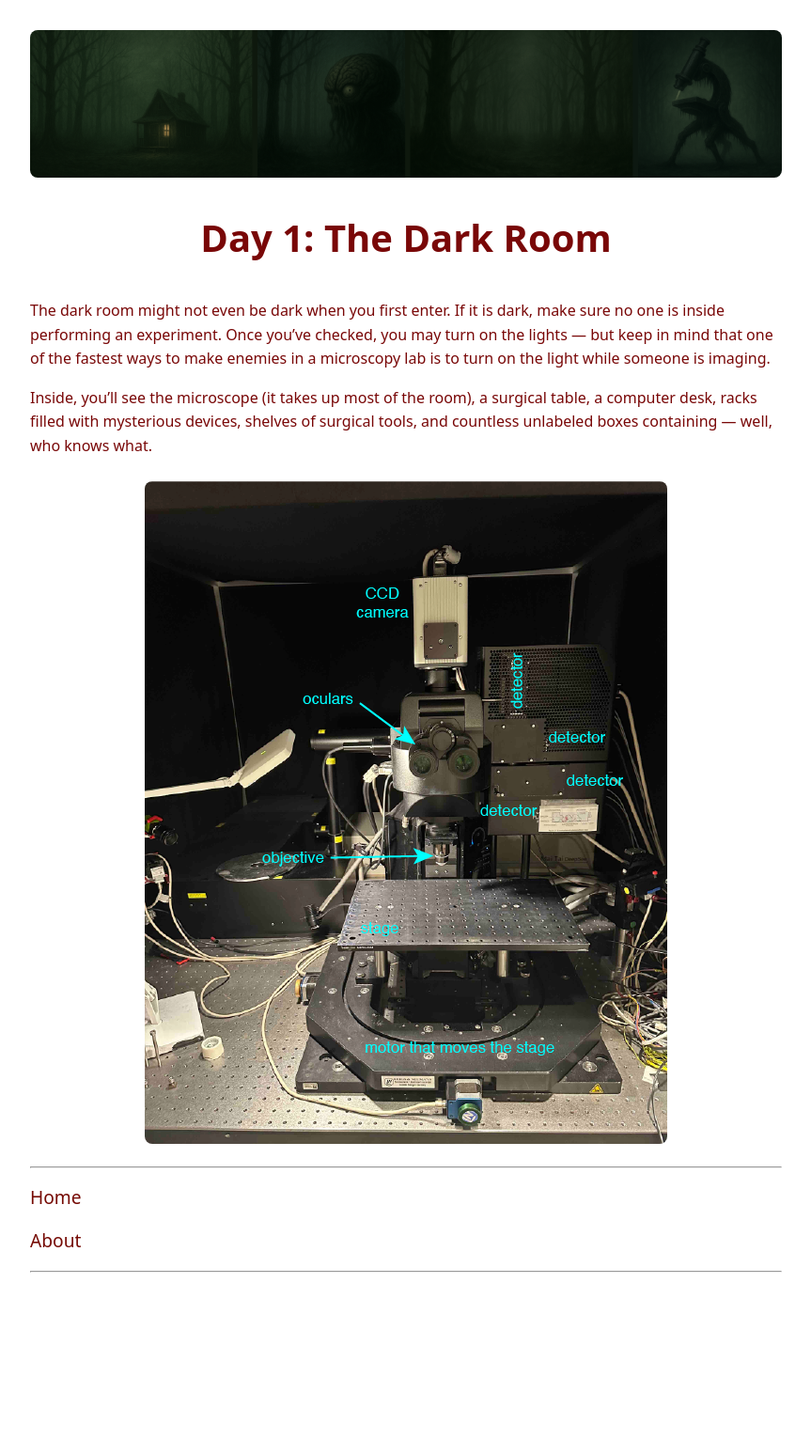
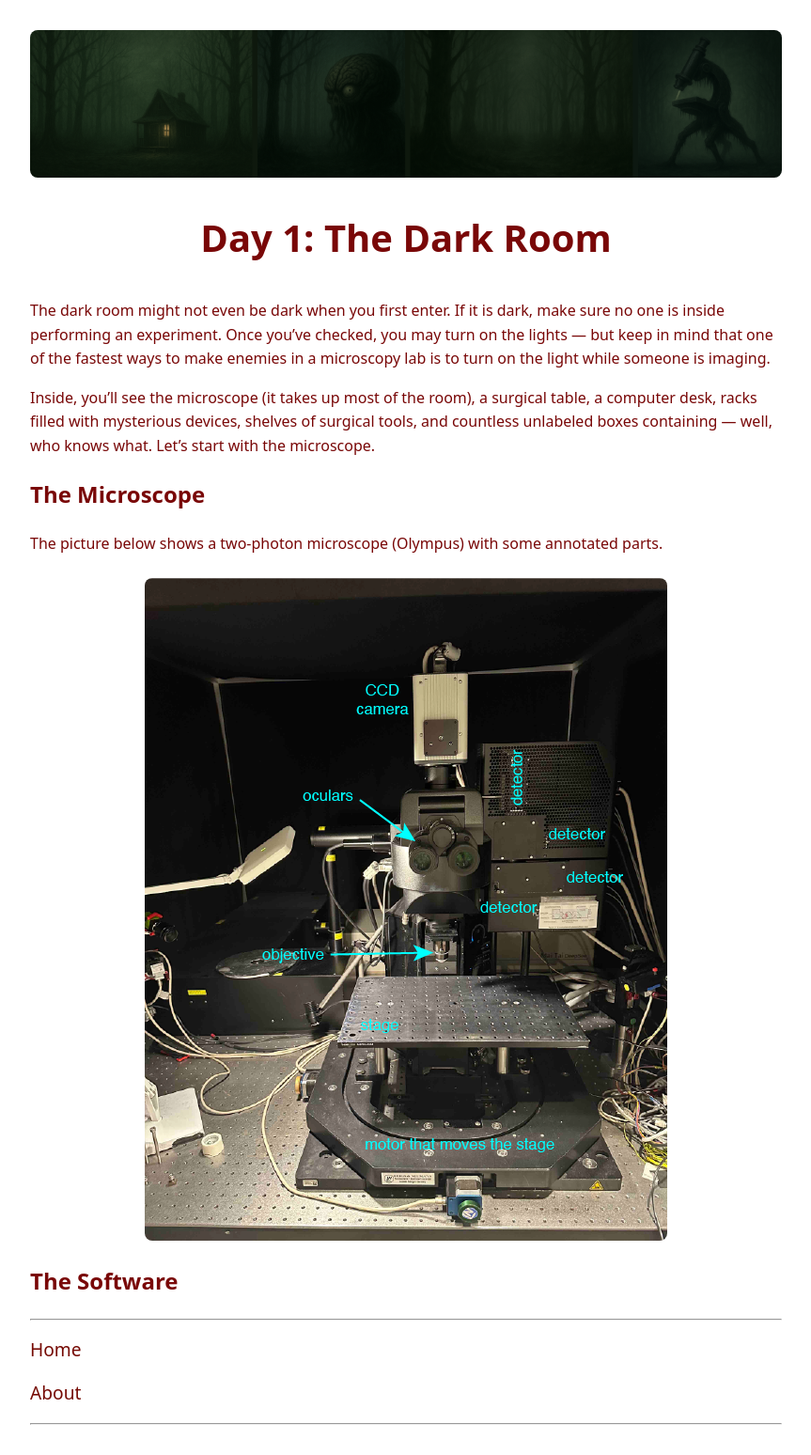
Before and after one commit to drkutuzov/drkutuzov.github.io, a Jekyll site: the page built from guide/day1.md, in a window 1280 px wide. Shown: the whole page at 94% size, without its empty margins (208-1071 px from the left). Built offline with Jekyll 4.4.1, drawn with Linux system fonts in a browser that asks for light colours; our own code applies the rules of GitHub Pages for plain Markdown files; before the commit the page ends 1386 px from its top, so only the background shows below that.

Commit message:
Guide Day1 update

```diff
--- a/guide/day1.md
+++ b/guide/day1.md
@@ -7,5 +7,12 @@ If it is dark, make sure no one is inside performing an experiment.
 Once you’ve checked, you may turn on the lights — but keep in mind that one of the fastest ways to make enemies in a microscopy lab is to turn on the light while someone is imaging.
 
 Inside, you’ll see the microscope (it takes up most of the room), a surgical table, a computer desk, racks filled with mysterious devices, shelves of surgical tools, and countless unlabeled boxes containing — well, who knows what.
+Let's start with the microscope.
+
+## The Microscope
+The picture below shows a two-photon microscope (Olympus) with some annotated parts.
 
 ![Main parts of a two-photon microscope]({{ '/assets/images/guide_d1_microscope.png' | relative_url }})
+
+
+## The Software
```
